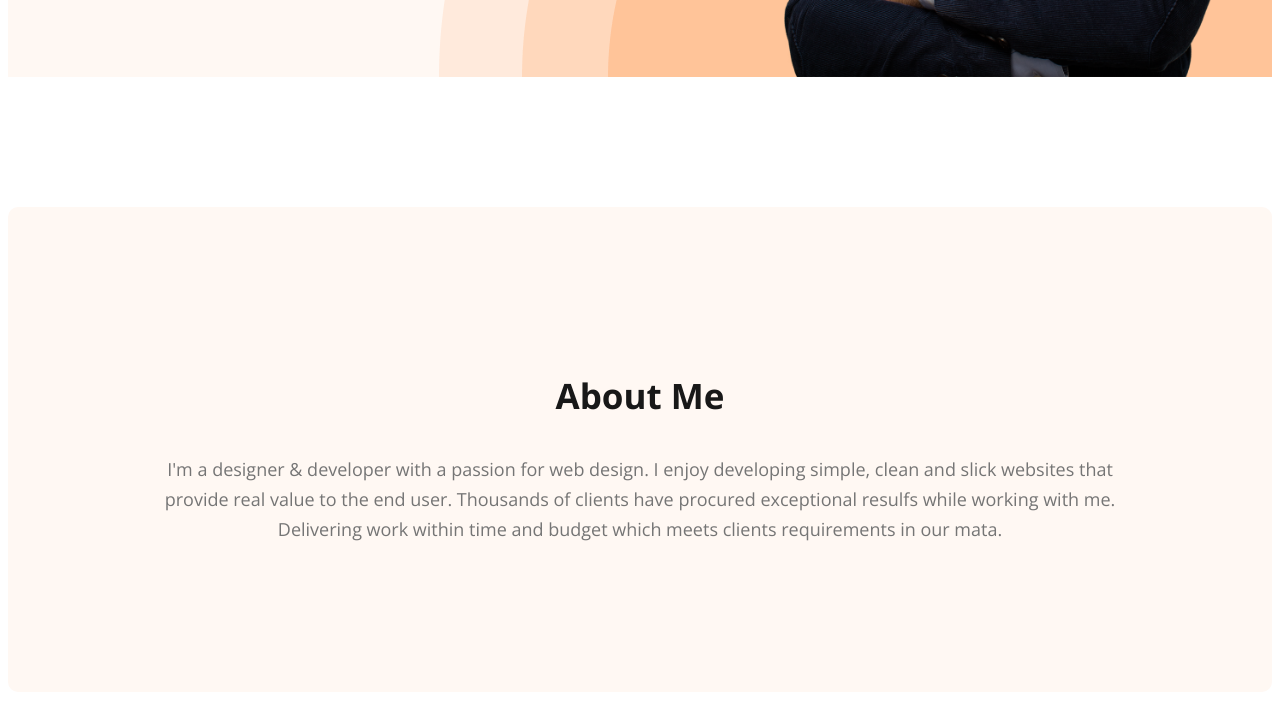
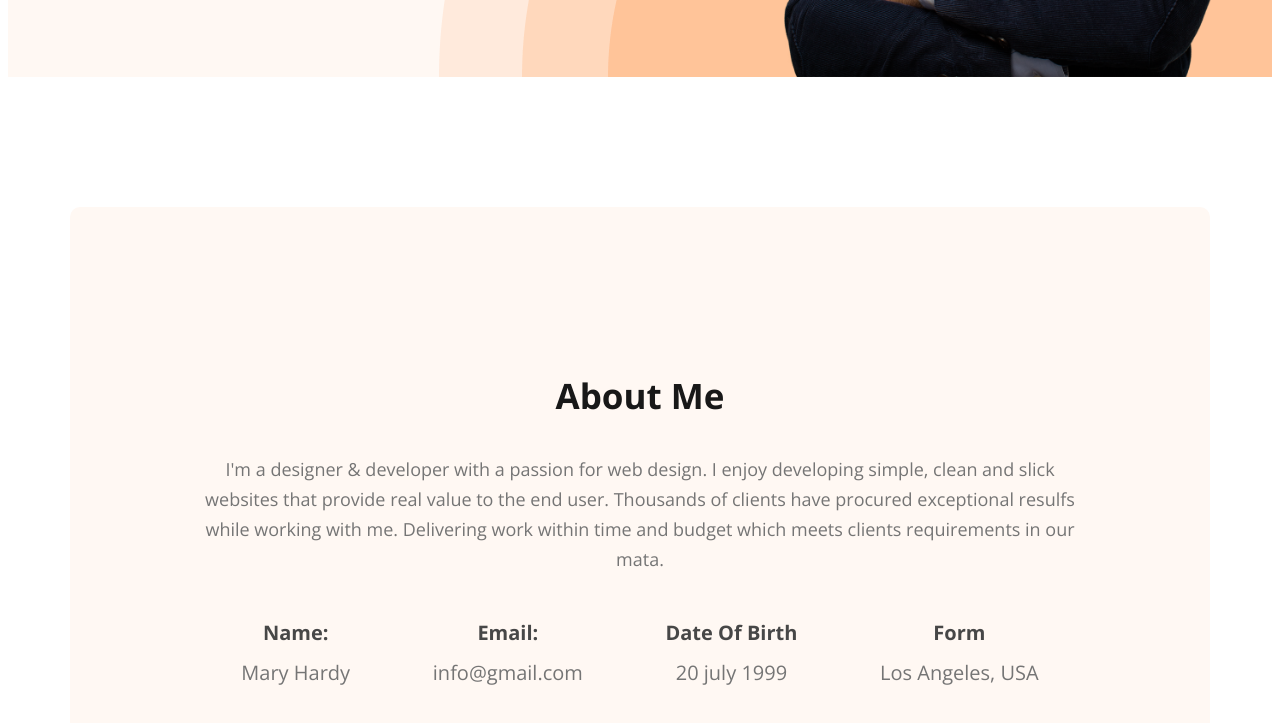
Before and after one commit to DeepsEffect/module-05-PORTFOLIO, a plain HTML site: page index.html in a window 1280 px wide. Shown: the part 691-1414 px from the top of the page. Drawn offline with nearby package versions, Linux system fonts and the light colour scheme.

Commit message:
about section added

```diff
--- a/index.html
+++ b/index.html
@@ -34,6 +34,24 @@
        <section class="about">
             <h3 class="section-title">About Me</h3>
             <p class="section-description">I'm a designer & developer with a passion for web design. I enjoy developing simple, clean and slick websites that provide real value to the end user. Thousands of clients have procured exceptional resulfs while working with me. Delivering work within time and budget which meets clients requirements in our mata.</p>
+            <div class="about-info-container">
+                <div class="about-info">
+                    <h4 class="info-title">Name:</h4>
+                    <p class="info-description">Mary Hardy</p>
+                </div>
+                <div class="about-info">
+                    <h4 class="info-title">Email:</h4>
+                    <p class="info-description">info@gmail.com</p>
+                </div>
+                <div class="about-info">
+                    <h4 class="info-title">Date Of Birth</h4>
+                    <p class="info-description">20 july 1999</p>
+                </div>
+                <div class="about-info">
+                    <h4 class="info-title">Form</h4>
+                    <p class="info-description">Los Angeles, USA</p>
+                </div>
+            </div>
        </section>
     </main>
     <footer>
--- a/styles/portfolio.css
+++ b/styles/portfolio.css
@@ -27,7 +27,7 @@ body {
 }
 
 .section-description {
-    color:#757575;
+    color: #757575;
     text-align: center;
     font-size: 18px;
     font-weight: 400;
@@ -109,6 +109,10 @@ nav a {
 }
 
 /* main section styles */
+main {
+    max-width: 1140px;
+    margin: 0 auto;
+}
 
 /* about section styles */
 .about {
@@ -117,3 +121,30 @@ nav a {
     background: #FFF8F3;
     margin: 130px 0;
 }
+
+.about-info-container {
+    display: flex;
+    justify-content: space-around;
+
+}
+
+.about-info {
+    text-align: center;
+}
+
+.info-title {
+    color: #474747;
+    font-size: 20px;
+    font-weight: 700;
+    line-height: 30px;
+    margin-bottom: -10px;
+
+}
+
+.info-description {
+    color: #757575;
+    font-size: 20px;
+    font-weight: 400;
+    line-height: 30px;
+    /* 150% */
+}
```
